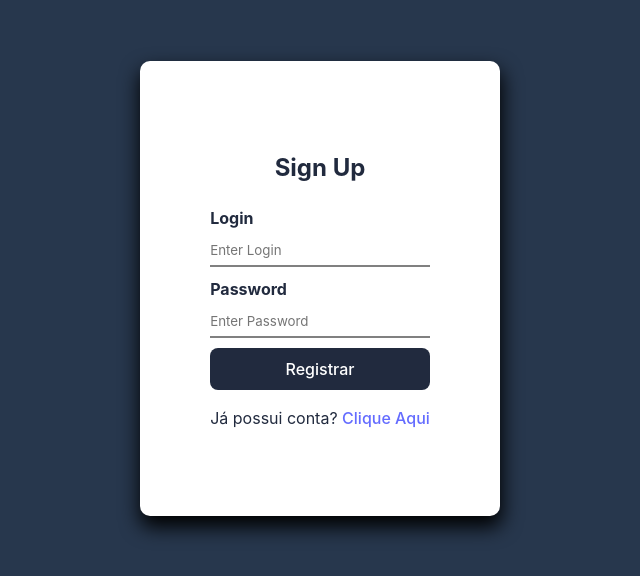
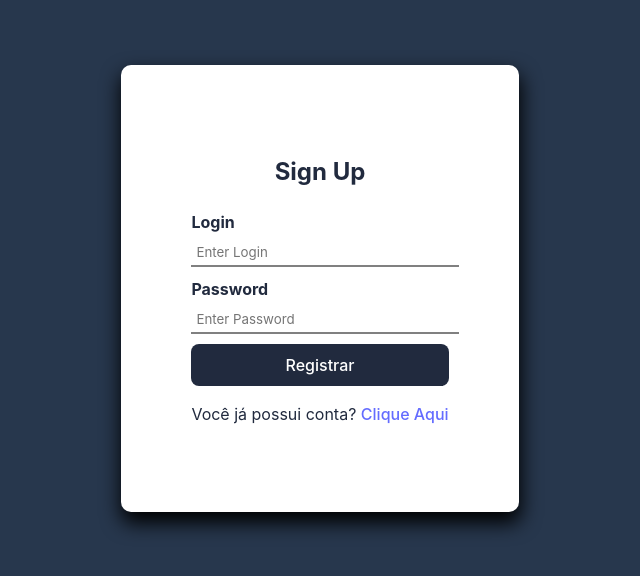
Before and after one commit to jfelipedev/playerFront, a React (Vite) app: page /playerFront/register in a window 1280 px wide. Shown: the part 112-688 px from the top of the page, without its empty margins (320-960 px from the left). Built offline with nearby package versions, Linux system fonts and the light colour scheme.

Commit message:
fixing login/register input form

```diff
--- a/src/pages/Register.jsx
+++ b/src/pages/Register.jsx
@@ -63,7 +63,7 @@ const Register = () => {
             Registrar
           </button>
           <p>
-            Já possui conta? <Link to="/playerFront/login">Clique Aqui</Link>
+            Você já possui conta? <Link to="/playerFront/login">Clique Aqui</Link>
           </p>
         </form>
       </div>
--- a/src/pages/form.css
+++ b/src/pages/form.css
@@ -14,18 +14,14 @@
   border: 0;
   border-bottom: 2px solid gray;
   outline: 0;
-
-  color: white;
-  padding: 7px 0;
   background: transparent;
   transition: border-color 0.2s;
 
   margin-bottom: 10px;
 }
 .form-input:focus {
-  transition: 0.2s;
   font-size: 1rem;
-  color: gray;
+
 }
 
 .form-login {
```
